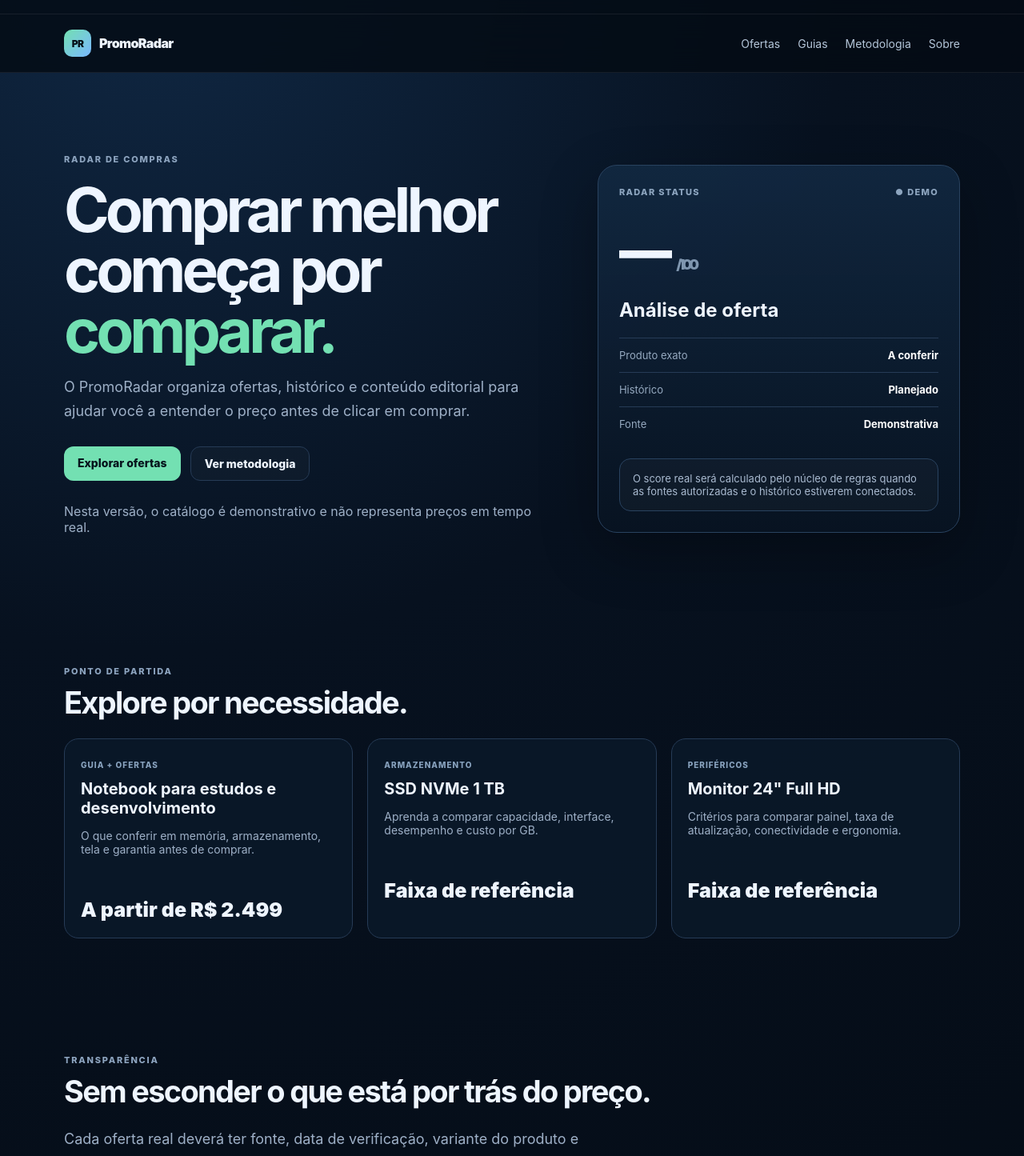
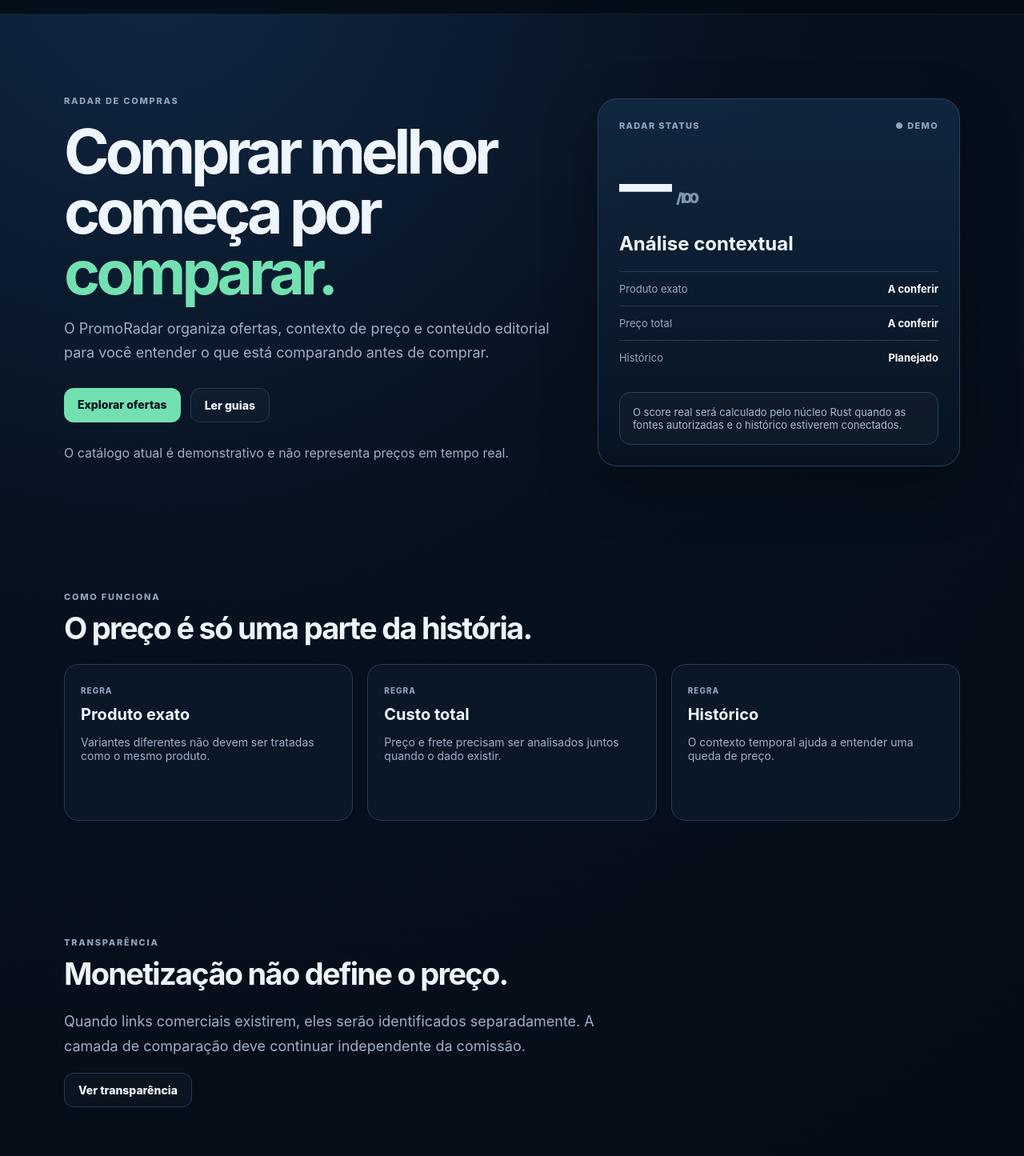
Before and after one commit to Lucas-Belucci-Bellini/PromoRadar, a Next.js app in the folder apps/web/: page / in a window 1280 px wide. Shown: the part 55-1500 px from the top of the page at 80% size. Built offline with nearby package versions, Linux system fonts and the light colour scheme; no server answers.

Commit message:
feat: rebuild home around canonical architecture

```diff
--- a/apps/web/app/page.tsx
+++ b/apps/web/app/page.tsx
@@ -1,17 +1,75 @@
-const deals = [
-  {name:'Notebook para estudos e desenvolvimento',type:'GUIA + OFERTAS',price:'A partir de R$ 2.499',desc:'O que conferir em memória, armazenamento, tela e garantia antes de comprar.'},
-  {name:'SSD NVMe 1 TB',type:'ARMAZENAMENTO',price:'Faixa de referência',desc:'Aprenda a comparar capacidade, interface, desempenho e custo por GB.'},
-  {name:'Monitor 24" Full HD',type:'PERIFÉRICOS',price:'Faixa de referência',desc:'Critérios para comparar painel, taxa de atualização, conectividade e ergonomia.'},
+import Link from 'next/link';
+
+const highlights = [
+  ['Produto exato', 'Variantes diferentes não devem ser tratadas como o mesmo produto.'],
+  ['Custo total', 'Preço e frete precisam ser analisados juntos quando o dado existir.'],
+  ['Histórico', 'O contexto temporal ajuda a entender uma queda de preço.'],
 ];
 
-export default function Home(){
- return <>
-  <header className="header"><div className="container nav"><a className="brand" href="/"><span className="mark">PR</span>PromoRadar</a><nav className="links"><a href="/ofertas">Ofertas</a><a href="/guias">Guias</a><a href="/metodologia">Metodologia</a><a href="/sobre">Sobre</a></nav></div></header>
-  <main>
-   <section className="hero"><div className="container hero-grid"><div><span className="eyebrow">RADAR DE COMPRAS</span><h1>Comprar melhor começa por <span>comparar.</span></h1><p className="lead">O PromoRadar organiza ofertas, histórico e conteúdo editorial para ajudar você a entender o preço antes de clicar em comprar.</p><div className="actions"><a className="button primary" href="/ofertas">Explorar ofertas</a><a className="button secondary" href="/metodologia">Ver metodologia</a></div><p className="muted">Nesta versão, o catálogo é demonstrativo e não representa preços em tempo real.</p></div><div className="panel"><div className="panel-top"><span>RADAR STATUS</span><span>● DEMO</span></div><div className="score">— <small>/ 100</small></div><h2>Análise de oferta</h2><div className="rule"><span>Produto exato</span><strong>A conferir</strong></div><div className="rule"><span>Histórico</span><strong>Planejado</strong></div><div className="rule"><span>Fonte</span><strong>Demonstrativa</strong></div><div className="notice">O score real será calculado pelo núcleo de regras quando as fontes autorizadas e o histórico estiverem conectados.</div></div></div></section>
-   <section className="section"><div className="container"><span className="eyebrow">PONTO DE PARTIDA</span><h2>Explore por necessidade.</h2><div className="cards">{deals.map(d=><article className="card" key={d.name}><span className="tag">{d.type}</span><h3>{d.name}</h3><p>{d.desc}</p><strong className="price">{d.price}</strong></article>)}</div></div></section>
-   <section className="section"><div className="container"><span className="eyebrow">TRANSPARÊNCIA</span><h2>Sem esconder o que está por trás do preço.</h2><p className="lead">Cada oferta real deverá ter fonte, data de verificação, variante do produto e contexto de preço. Links comerciais, quando existirem, serão identificados separadamente.</p><div className="notice">As ofertas exibidas hoje são apenas demonstrações. Nenhum dado desta página deve ser interpretado como preço atual de uma loja.</div></div></section>
-  </main>
-  <footer className="footer"><div className="container"><div className="footer-links"><a href="/sobre">Sobre</a><a href="/contato">Contato</a><a href="/privacidade">Privacidade</a><a href="/termos">Termos</a><a href="/transparencia">Transparência</a></div><p>PromoRadar — projeto independente de comparação e conteúdo de compras.</p></div></footer>
- </>
+export default function HomePage() {
+  return (
+    <>
+      <section className="hero">
+        <div className="container hero-grid">
+          <div>
+            <span className="eyebrow">RADAR DE COMPRAS</span>
+            <h1>Comprar melhor começa por <span>comparar.</span></h1>
+            <p className="lead">
+              O PromoRadar organiza ofertas, contexto de preço e conteúdo editorial para você
+              entender o que está comparando antes de comprar.
+            </p>
+            <div className="actions">
+              <Link className="button primary" href="/ofertas">Explorar ofertas</Link>
+              <Link className="button secondary" href="/guias">Ler guias</Link>
+            </div>
+            <p className="muted">
+              O catálogo atual é demonstrativo e não representa preços em tempo real.
+            </p>
+          </div>
+
+          <aside className="panel">
+            <div className="panel-top">
+              <span>RADAR STATUS</span>
+              <span>● DEMO</span>
+            </div>
+            <div className="score">— <small>/ 100</small></div>
+            <h2>Análise contextual</h2>
+            <div className="rule"><span>Produto exato</span><strong>A conferir</strong></div>
+            <div className="rule"><span>Preço total</span><strong>A conferir</strong></div>
+            <div className="rule"><span>Histórico</span><strong>Planejado</strong></div>
+            <div className="notice">
+              O score real será calculado pelo núcleo Rust quando as fontes autorizadas e o histórico estiverem conectados.
+            </div>
+          </aside>
+        </div>
+      </section>
+
+      <section className="section">
+        <div className="container">
+          <span className="eyebrow">COMO FUNCIONA</span>
+          <h2>O preço é só uma parte da história.</h2>
+          <div className="cards">
+            {highlights.map(([title, text]) => (
+              <article className="card" key={title}>
+                <span className="tag">REGRA</span>
+                <h3>{title}</h3>
+                <p>{text}</p>
+              </article>
+            ))}
+          </div>
+        </div>
+      </section>
+
+      <section className="section">
+        <div className="container">
+          <span className="eyebrow">TRANSPARÊNCIA</span>
+          <h2>Monetização não define o preço.</h2>
+          <p className="lead">
+            Quando links comerciais existirem, eles serão identificados separadamente. A camada de comparação deve continuar independente da comissão.
+          </p>
+          <Link className="button secondary" href="/transparencia">Ver transparência</Link>
+        </div>
+      </section>
+    </>
+  );
 }
```
